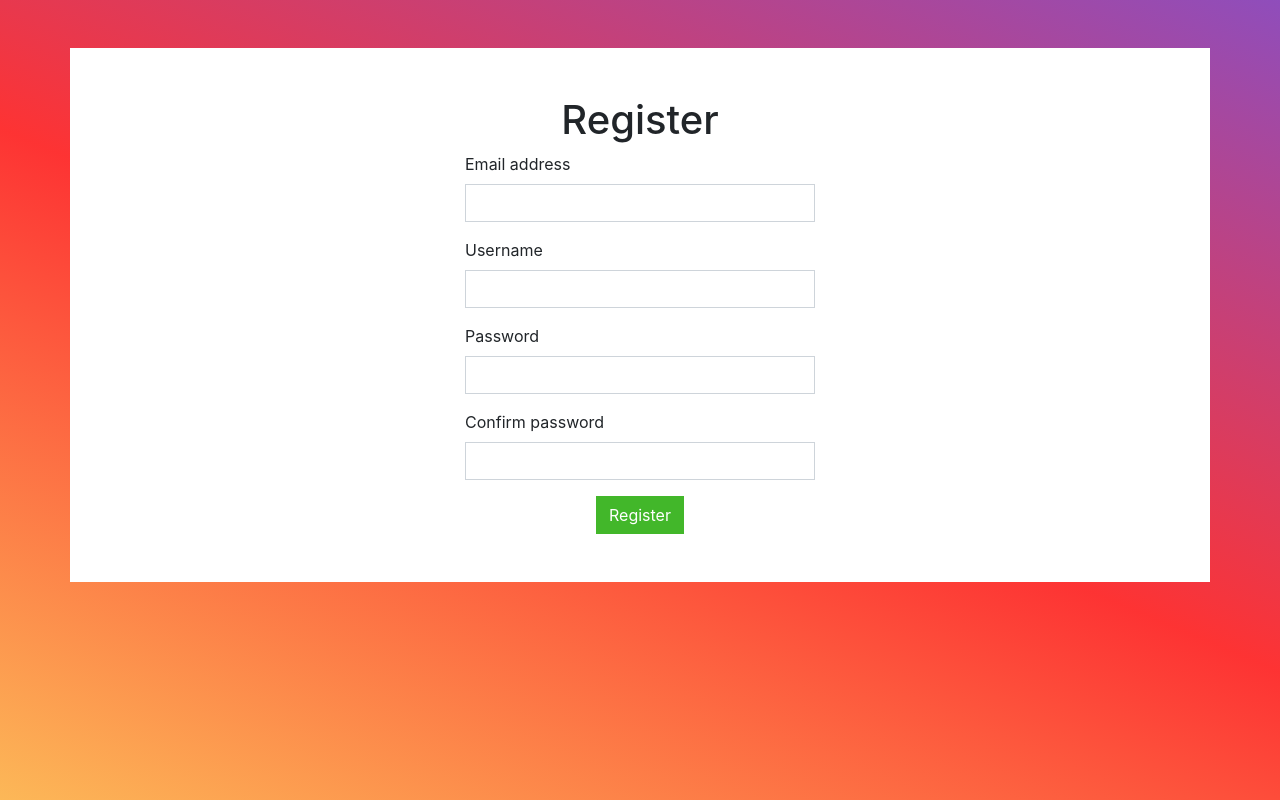
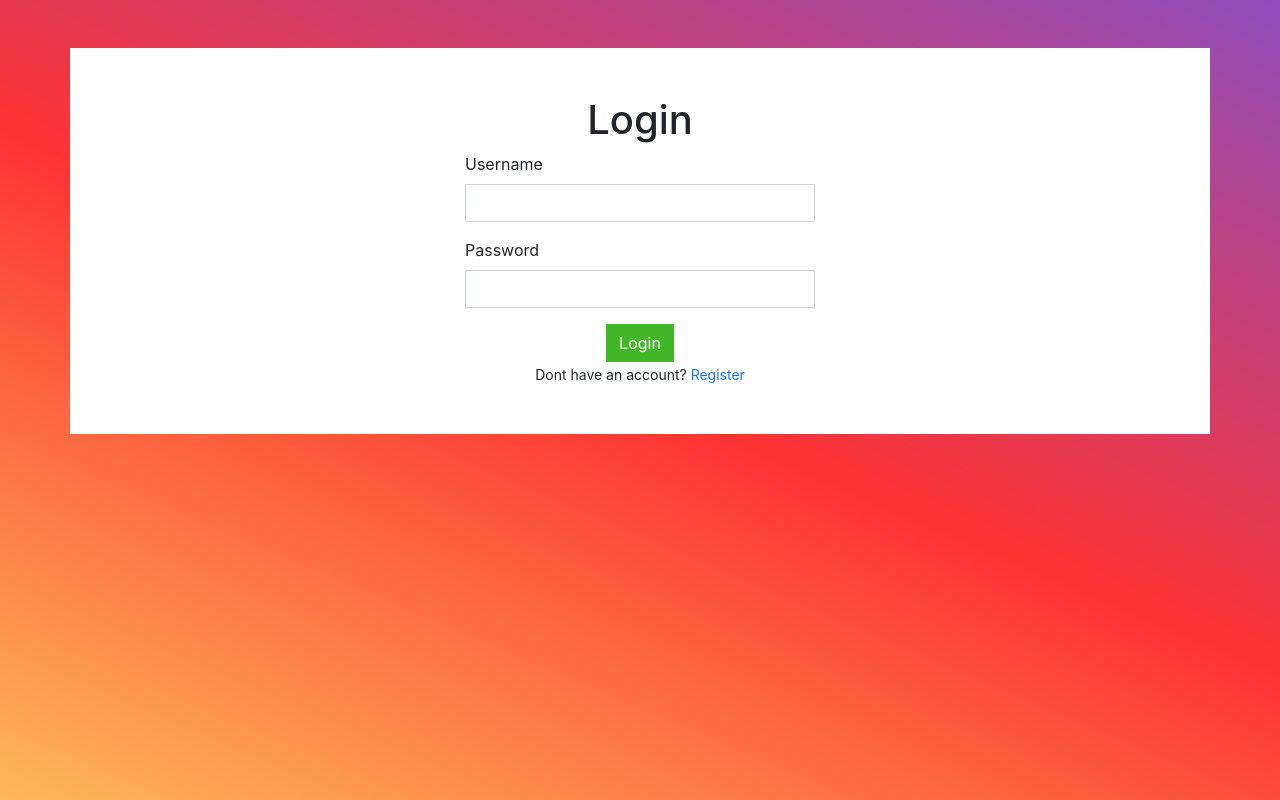
Before and after one commit to kioshiokamoto/merng-chat-web, a React (Create React App) app in the folder client/: page /login in a window 1280 px wide. Built offline with nearby package versions, Linux system fonts and the light colour scheme.

Commit message:
:dart: IMPROVE:  Conectar login y register a backend

```diff
--- a/client/package.json
+++ b/client/package.json
@@ -3,14 +3,17 @@
   "version": "0.1.0",
   "private": true,
   "dependencies": {
+    "@apollo/client": "^3.3.15",
     "@testing-library/jest-dom": "^5.12.0",
     "@testing-library/react": "^11.2.6",
     "@testing-library/user-event": "^12.8.3",
     "bootstrap": "^4.6.0",
+    "graphql": "^15.5.0",
     "node-sass": "^5.0.0",
     "react": "^17.0.2",
     "react-bootstrap": "^1.5.2",
     "react-dom": "^17.0.2",
+    "react-router-dom": "^5.2.0",
     "react-scripts": "4.0.3",
     "web-vitals": "^1.1.1"
   },
--- /dev/null
+++ b/client/src/ApolloProvider.js
@@ -0,0 +1,13 @@
+import { ApolloClient, InMemoryCache, ApolloProvider  } from '@apollo/client';
+import App from './App';
+
+const client = new ApolloClient({
+	uri: 'http://localhost:4000/',
+	cache: new InMemoryCache(),
+});
+
+export default (
+	<ApolloProvider client={client}>
+		<App />
+	</ApolloProvider>
+);
--- a/client/src/App.js
+++ b/client/src/App.js
@@ -1,12 +1,23 @@
 import { Container } from 'react-bootstrap';
+import {BrowserRouter as Router, Switch, Route} from 'react-router-dom'
 import './App.scss';
+import Home from './pages/Home';
+import Login from './pages/Login';
 import Register from './pages/Register';
 export default function App() {
 
 
 	return (
 		<Container className="pt-5">
-			<Register />
+			<Router>
+				<Switch>
+					<Route exact path='/' component={Home} />
+					<Route path='/register' component={Register}/>
+					<Route path='/login' component={Login}/>
+
+				</Switch>
+
+			</Router>
 		</Container>
 	);
 }
--- a/client/src/App.scss
+++ b/client/src/App.scss
@@ -1,6 +1,5 @@
 $blue:#1877F2;
 $green: #42B72A;
-
 $border-radius:0;
 
 @import 'bootstrap/scss/bootstrap';
--- a/client/src/index.js
+++ b/client/src/index.js
@@ -1,4 +1,5 @@
 import ReactDOM from 'react-dom'
+import ApolloProvider from './ApolloProvider'
 import App from './App'
 
-ReactDOM.render(<App />,document.getElementById('root'))
+ReactDOM.render(ApolloProvider,document.getElementById('root'))
--- /dev/null
+++ b/client/src/pages/Home.js
@@ -0,0 +1,7 @@
+export default function Home() {
+    return (
+        <div>
+
+        </div>
+    )
+}
--- /dev/null
+++ b/client/src/pages/Login.js
@@ -0,0 +1,79 @@
+import { useState } from 'react';
+import { Button, Col, Form, Row } from 'react-bootstrap';
+import { gql, useLazyQuery } from '@apollo/client';
+import {Link} from 'react-router-dom'
+const LOGIN_USER = gql`
+	query login($username: String!, $password: String!) {
+		login(username: $username, password: $password) {
+			username
+			email
+			createdAt
+			token
+		}
+	}
+`;
+
+export default function Login(props) {
+	const [variables, setVariables] = useState({
+		username: '',
+		password: '',
+	});
+	const [errors, setErrors] = useState({});
+    const [loginUser, {loading }] = useLazyQuery(LOGIN_USER,{
+        onError:(err)=>setErrors(err.graphQLErrors[0].extensions.errors),
+        onCompleted:(data)=>{
+            localStorage.setItem('token',data.login.token)
+            props.history.push('/')
+        }
+    })
+	const submitLoginForm = (e) => {
+		e.preventDefault();
+        loginUser({variables})
+	};
+	const handleInputChange = (e) => {
+		setVariables({
+			...variables,
+			[e.target.name]: e.target.value,
+		});
+	};
+	return (
+		<Row className="bg-white py-5 justify-content-center">
+			<Col sm={8} md={6} lg={4}>
+				<h1 className="text-center">Login</h1>
+				<Form onSubmit={submitLoginForm}>
+					<Form.Group>
+						<Form.Label className={errors.username && 'text-danger'}>
+							{errors.username ?? 'Username'}
+						</Form.Label>
+						<Form.Control
+							type="text"
+							name="username"
+							className={errors.email && 'is-invalid'}
+							value={variables.username}
+							onChange={handleInputChange}
+						/>
+					</Form.Group>
+					<Form.Group>
+						<Form.Label className={errors.password && 'text-danger'}>
+							{errors.password ?? 'Password'}
+						</Form.Label>
+						<Form.Control
+							type="password"
+							name="password"
+							className={errors.email && 'is-invalid'}
+							value={variables.password}
+							onChange={handleInputChange}
+						/>
+					</Form.Group>
+					<div className="text-center">
+						<Button variant="success" type="submit" disabled={loading}>
+							{loading ? 'Loading...' : 'Login'}
+						</Button>
+                        <br />
+                        <small>Dont have an account? <Link to="/register">Register</Link></small>
+					</div>
+				</Form>
+			</Col>
+		</Row>
+	);
+}
--- a/client/src/pages/Register.js
+++ b/client/src/pages/Register.js
@@ -1,15 +1,35 @@
 import { useState } from 'react';
-import { Card, Container, Row, Col, Form, Button } from 'react-bootstrap';
-export default function Register() {
-    const [variables, setVariables] = useState({
+import { Button, Col, Form, Row } from 'react-bootstrap';
+import { useMutation, gql } from '@apollo/client';
+import { Link } from 'react-router-dom';
+
+const REGISTER_USER = gql`
+	mutation register($username: String!, $email: String!, $password: String!, $confirmPassword: String!) {
+		register(username: $username, email: $email, password: $password, confirmPassword: $confirmPassword) {
+			username
+			email
+			createdAt
+		}
+	}
+`;
+
+export default function Register(props) {
+	const [variables, setVariables] = useState({
 		email: '',
 		username: '',
 		password: '',
 		confirmPassword: '',
 	});
+	const [errors, setErrors] = useState({});
+
+	const [registerUser, { loading }] = useMutation(REGISTER_USER, {
+		update: (_, __) => props.history.push('/login'),
+		onError: (err) => setErrors(err.graphQLErrors[0].extensions.errors),
+	});
+
 	const submitRegisterForm = (e) => {
 		e.preventDefault();
-        console.log(variables)
+		registerUser({ variables });
 	};
 	const handleInputChange = (e) => {
 		setVariables({
@@ -23,40 +43,59 @@
 				<h1 className="text-center">Register</h1>
 				<Form onSubmit={submitRegisterForm}>
 					<Form.Group>
-						<Form.Label>Email address</Form.Label>
-						<Form.Control type="email" name="email" value={variables.email} onChange={handleInputChange} />
+						<Form.Label className={errors.email && 'text-danger'}>
+							{errors.email ?? 'Email address'}
+						</Form.Label>
+						<Form.Control
+							type="email"
+							name="email"
+							className={errors.email && 'is-invalid'}
+							value={variables.email}
+							onChange={handleInputChange}
+						/>
 					</Form.Group>
 					<Form.Group>
-						<Form.Label>Username</Form.Label>
+						<Form.Label className={errors.username && 'text-danger'}>
+							{errors.username ?? 'Username'}
+						</Form.Label>
 						<Form.Control
 							type="text"
 							name="username"
+							className={errors.email && 'is-invalid'}
 							value={variables.username}
 							onChange={handleInputChange}
 						/>
 					</Form.Group>
 					<Form.Group>
-						<Form.Label>Password</Form.Label>
+						<Form.Label className={errors.password && 'text-danger'}>
+							{errors.password ?? 'Password'}
+						</Form.Label>
 						<Form.Control
 							type="password"
 							name="password"
+							className={errors.email && 'is-invalid'}
 							value={variables.password}
 							onChange={handleInputChange}
 						/>
 					</Form.Group>
 					<Form.Group>
-						<Form.Label>Confirm password</Form.Label>
+						<Form.Label className={errors.confirmPassword && 'text-danger'}>
+							{errors.confirmPassword ?? 'Confirm password'}
+						</Form.Label>
 						<Form.Control
 							type="password"
 							name="confirmPassword"
+							className={errors.email && 'is-invalid'}
 							value={variables.confirmPassword}
 							onChange={handleInputChange}
 						/>
 					</Form.Group>
 					<div className="text-center">
-						<Button variant="success" type="submit">
-							Register
+						<Button variant="success" type="submit" disabled={loading}>
+							{loading ? 'Loading...' : 'Register'}
 						</Button>
+						<br />
+                        <small>Already have an account? <Link to="/login">Login</Link></small>
 					</div>
 				</Form>
 			</Col>
```
Also changed, not shown: 1 other file (tests, documents, lock files or other folders).
